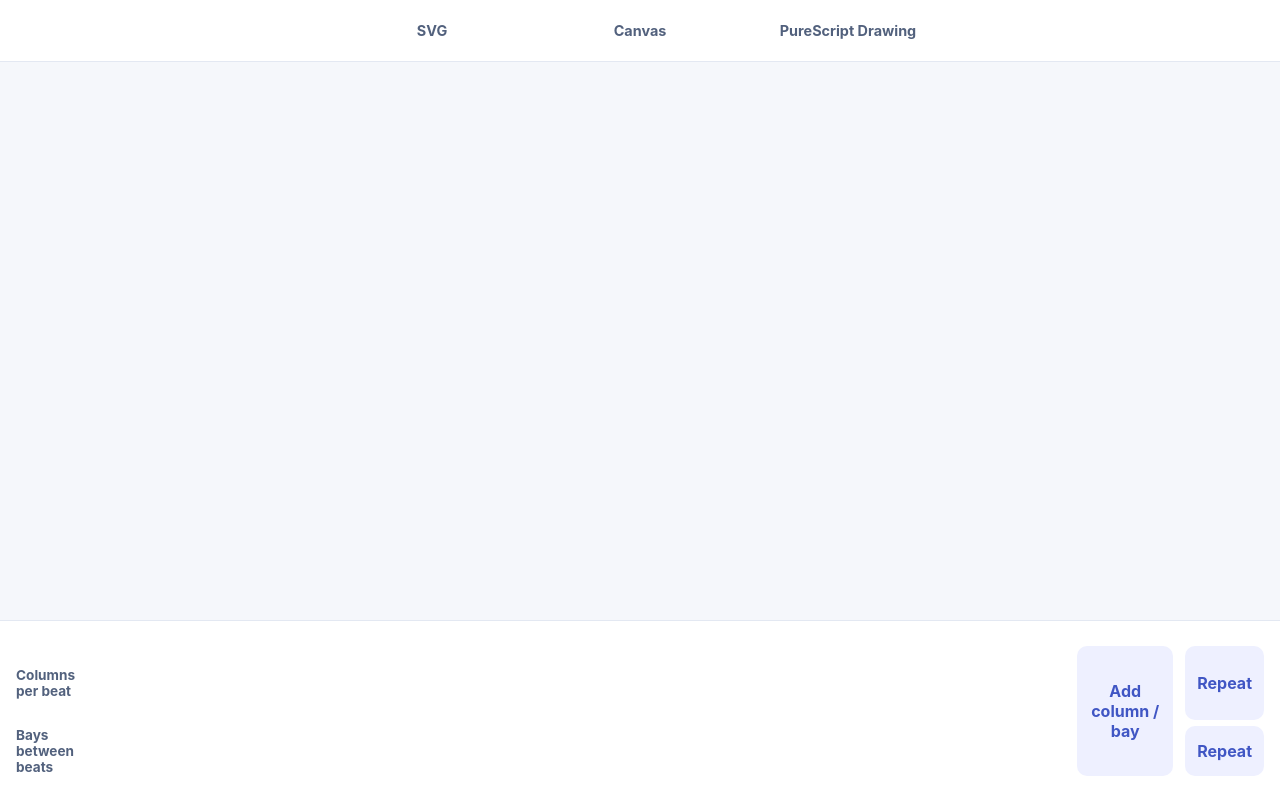
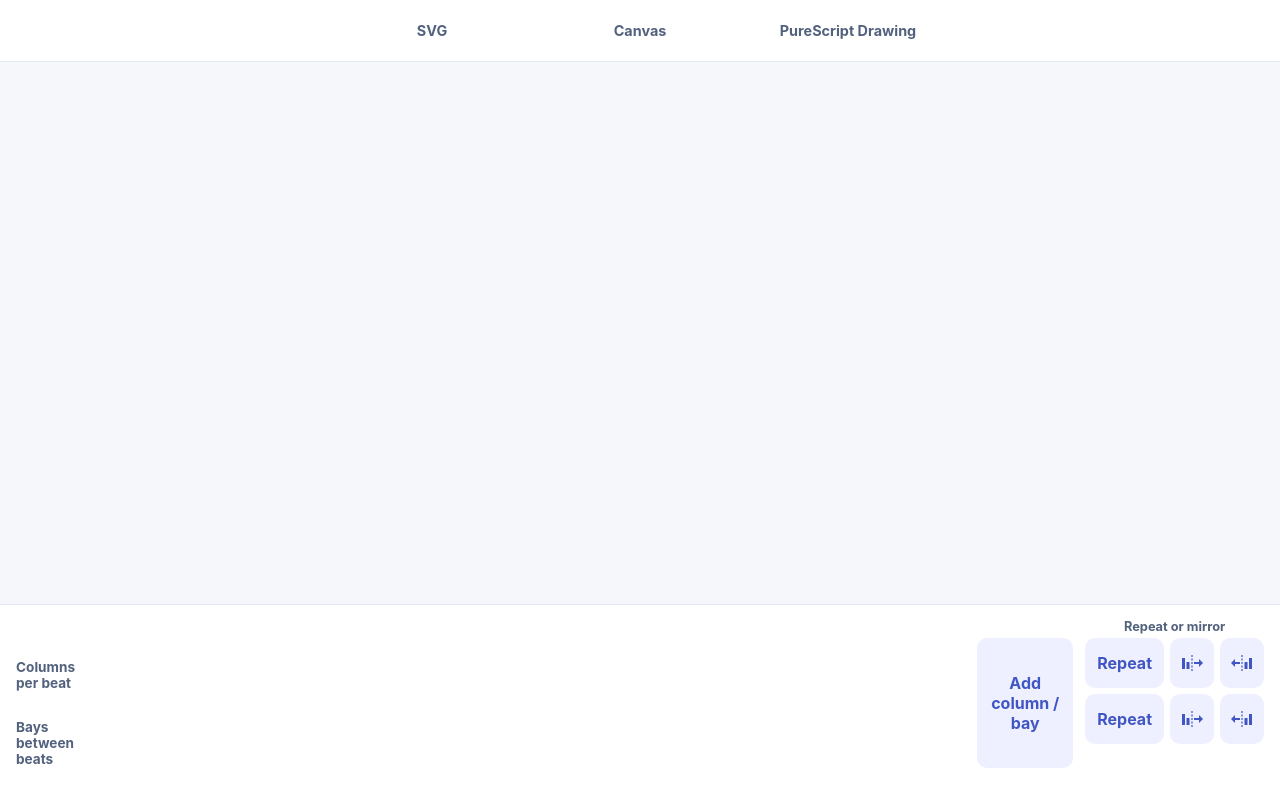
Before and after one commit to JankaGramofonomanka/purs-archi, a website built with Vite: page index.html in a window 1280 px wide. Built offline with nearby package versions, Linux system fonts and the light colour scheme.

Commit message:
force symmetry buttons

```diff
--- a/index.html
+++ b/index.html
@@ -57,8 +57,17 @@
           </div>
           <button id="collonade-add-column" class="add-column" type="button">Add column / bay</button>
           <div class="sequencer-actions">
-            <button id="collonade-repeat-beats" class="repeat-selection" type="button">Repeat</button>
-            <button id="collonade-repeat-bays" class="repeat-selection" type="button">Repeat</button>
+            <span class="sequencer-actions-title">Repeat or mirror</span>
+            <div class="sequencer-action-row">
+              <button id="collonade-repeat-beats" class="repeat-selection" type="button">Repeat</button>
+              <button id="collonade-mirror-beats-right" class="mirror mirror-right" type="button" aria-label="Mirror the left half of the beats onto the right half"><svg viewBox="0 0 24 20" aria-hidden="true"><path d="M2 5h3v11H2zM6.5 9h3v7h-3z"/><path d="M12 2v16" fill="none" stroke="currentColor" stroke-width="1.2" stroke-dasharray="2 1.5"/><path d="M14 9h5V6l4 4-4 4v-3h-5z"/></svg></button>
+              <button id="collonade-mirror-beats-left" class="mirror mirror-left" type="button" aria-label="Mirror the right half of the beats onto the left half"><svg viewBox="0 0 24 20" aria-hidden="true"><path d="M2 5h3v11H2zM6.5 9h3v7h-3z"/><path d="M12 2v16" fill="none" stroke="currentColor" stroke-width="1.2" stroke-dasharray="2 1.5"/><path d="M14 9h5V6l4 4-4 4v-3h-5z"/></svg></button>
+            </div>
+            <div class="sequencer-action-row">
+              <button id="collonade-repeat-bays" class="repeat-selection" type="button">Repeat</button>
+              <button id="collonade-mirror-bays-right" class="mirror mirror-right" type="button" aria-label="Mirror the left half of the bays onto the right half"><svg viewBox="0 0 24 20" aria-hidden="true"><path d="M2 5h3v11H2zM6.5 9h3v7h-3z"/><path d="M12 2v16" fill="none" stroke="currentColor" stroke-width="1.2" stroke-dasharray="2 1.5"/><path d="M14 9h5V6l4 4-4 4v-3h-5z"/></svg></button>
+              <button id="collonade-mirror-bays-left" class="mirror mirror-left" type="button" aria-label="Mirror the right half of the bays onto the left half"><svg viewBox="0 0 24 20" aria-hidden="true"><path d="M2 5h3v11H2zM6.5 9h3v7h-3z"/><path d="M12 2v16" fill="none" stroke="currentColor" stroke-width="1.2" stroke-dasharray="2 1.5"/><path d="M14 9h5V6l4 4-4 4v-3h-5z"/></svg></button>
+            </div>
           </div>
         </div>
       </aside>
--- a/style.css
+++ b/style.css
@@ -57,7 +57,7 @@ body {
 }
 
 .demo-page {
-  --bottom-bar-height: 180px;
+  --bottom-bar-height: 196px;
   position: relative;
   flex: 1;
   min-height: 0;
@@ -295,7 +295,7 @@ body {
 /* The beats are taller than the bays by the `×` under each of them. */
 .bottom-bar-label:first-child,
 .column-count:first-child,
-.action-bar .repeat-selection:first-child {
+.sequencer-action-row:first-child {
   height: 74px;
 }
 
@@ -318,7 +318,9 @@ body {
   outline-offset: -2px;
 }
 
+/* The title hangs above the buttons, so that they stay level with the sequences. */
 .sequencer-actions {
+  position: relative;
   display: flex;
   flex: 0 0 auto;
   flex-direction: column;
@@ -326,10 +328,48 @@ body {
   padding: 4px 0;
 }
 
-.action-bar .repeat-selection {
+.sequencer-actions-title {
+  position: absolute;
+  bottom: 100%;
+  left: 0;
+  right: 0;
+  color: #52617d;
+  font-size: 0.8rem;
+  font-weight: 650;
+  text-align: center;
+  white-space: nowrap;
+}
+
+.sequencer-action-row {
+  display: flex;
+  gap: 6px;
+  height: 50px;
+}
+
+.action-bar .repeat-selection,
+.action-bar .mirror {
   width: auto;
-  height: 50px;
+  height: 100%;
   white-space: nowrap;
+}
+
+.action-bar .mirror {
+  display: flex;
+  align-items: center;
+  justify-content: center;
+  width: 44px;
+  padding: 0;
+}
+
+.mirror svg {
+  width: 24px;
+  height: 20px;
+  fill: currentColor;
+}
+
+/* The same icon, carrying the right half across to the left. */
+.mirror-left svg {
+  transform: scaleX(-1);
 }
 
 .action-bar .sequence-toggle {
```
Also changed, not shown: src/Main.js (+38 -0 lines).
